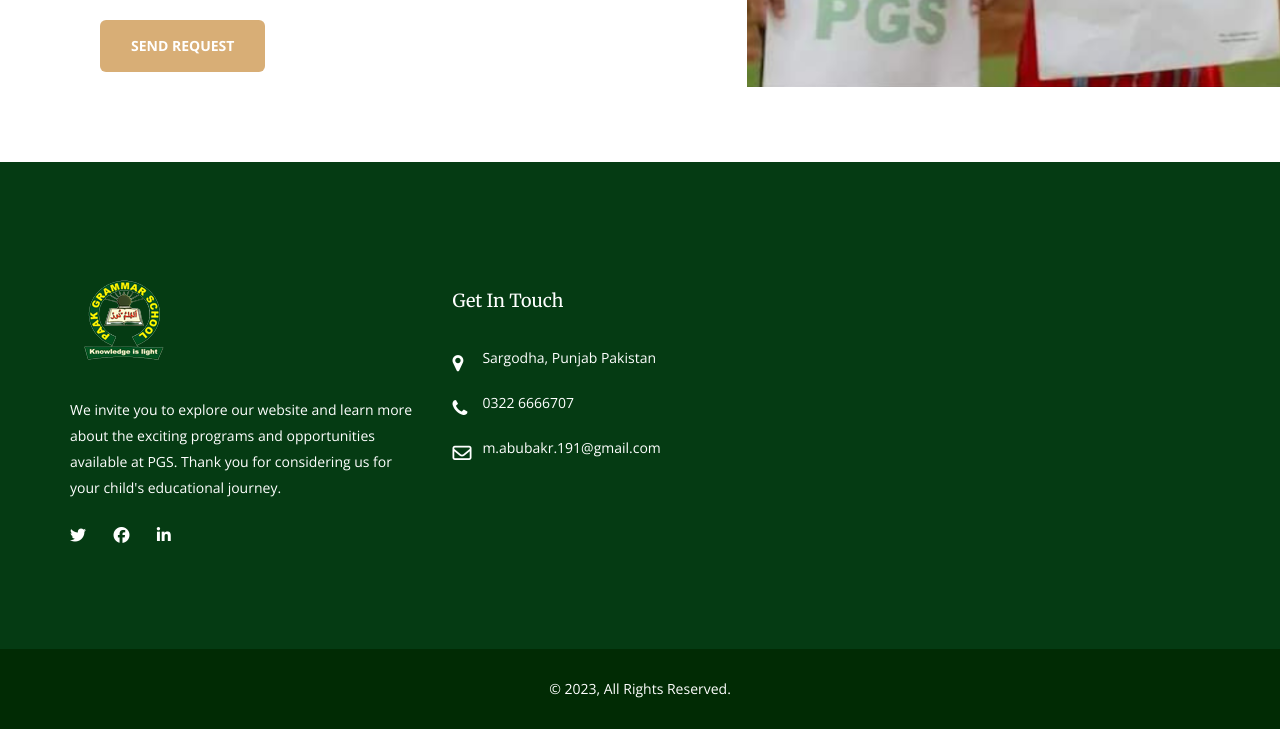
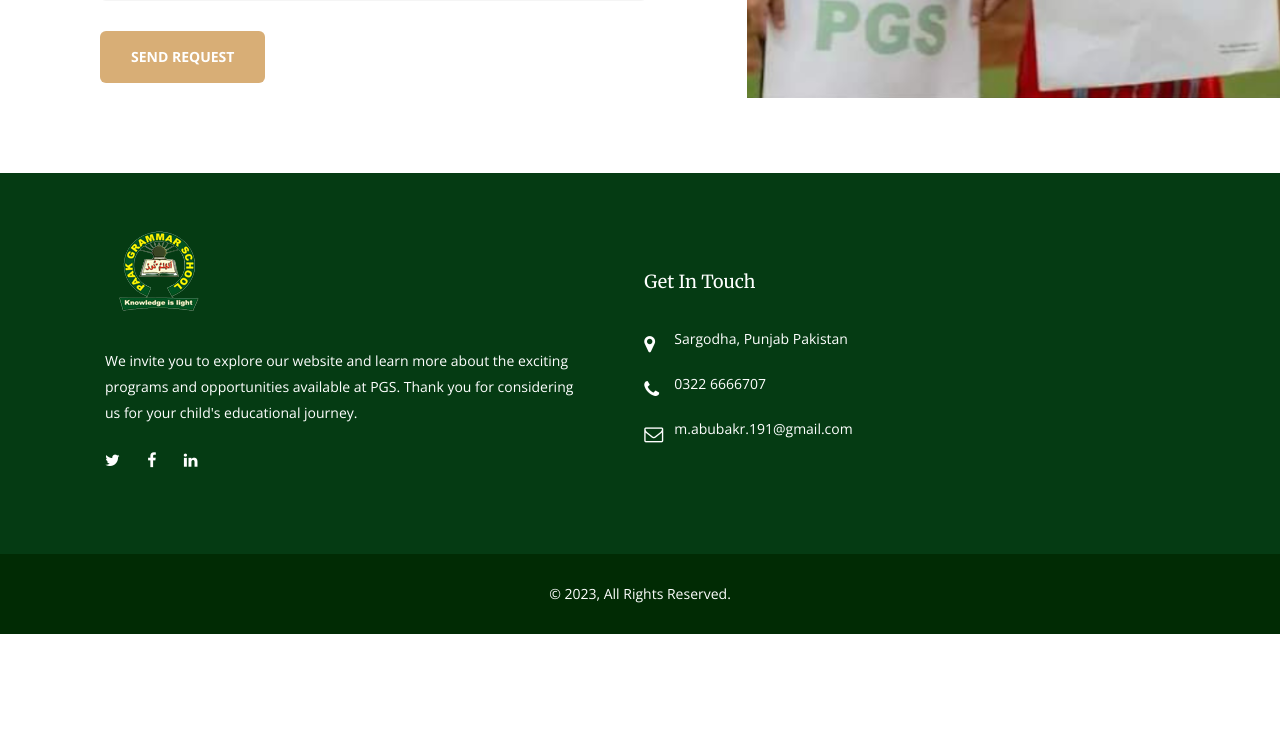
Before and after one commit to Sheharyar123/PGS, a Django app: page / in a window 1280 px wide. Shown: the part 5308-6037 px from the top of the page. After the commit the page ends 5942 px from the top, so only its background shows below. Run offline with Django 4.2, Linux system fonts and the light colour scheme; parts of the project's set-up code (start-up, migrations or seed data) failed here and were passed over; some libraries are stand-ins or nearby versions; some web fonts are replaced.

Commit message:
deploy and fix footer

```diff
--- a/static/css/style.css
+++ b/static/css/style.css
@@ -2357,8 +2357,8 @@ section {
 }
 /* Footer Widgets */
 .footer-widget {
-  padding-top: 110px;
-  padding-bottom: 100px;
+  padding-top: 50px;
+  padding-bottom: 80px;
 }
 .footer-widget .footer--widget-title h5 {
   color: #ffffff;
@@ -3737,3 +3737,7 @@ textarea.form-control {
     padding: 10px 20px;
   }
 }
+
+.container {
+  max-width: 1100px !important;
+}
--- a/templates/_base.html
+++ b/templates/_base.html
@@ -15,10 +15,17 @@
       content="Multi-purpose Business html5 landing page"
     />
     <link href="{% static 'images/pgslogo.png' %}" rel="icon" />
-    <link
+    {% comment %} <link
       rel="stylesheet"
       href="https://kit.fontawesome.com/b8b9294df7.css"
       crossorigin="anonymous"
+    /> {% endcomment %}
+    <link
+      rel="stylesheet"
+      href="https://cdnjs.cloudflare.com/ajax/libs/font-awesome/6.3.0/css/all.min.css"
+      integrity="sha512-SzlrxWUlpfuzQ+pcUCosxcglQRNAq/DZjVsC0lE40xsADsfeQoEypE+enwcOiGjk/bSuGGKHEyjSoQ1zVisanQ=="
+      crossorigin="anonymous"
+      referrerpolicy="no-referrer"
     />
     <link
       href="http://fonts.googleapis.com/css?family=Open+Sans:300,300i,400,400i,600,600i,700,700i%7CMerriweather:300,300i,400,400i,700,700i,900,900i"
--- a/templates/_footer.html
+++ b/templates/_footer.html
@@ -4,8 +4,8 @@
     ============================================= -->
   <div class="footer-widget">
     <div class="container">
-      <div class="row" style="padding-right: 2%">
-        <div class="col-xs-12 col-sm-6 col-md-4 footer--widget-about">
+      <div class="row d-flex justify-content-between" style="padding-right: 2%">
+        <div class="col-xs-12 col-sm-6 col-md-6 footer--widget-about pr-50">
           <div class="footer--widget-content">
             <img class="mb-20" src="{% static 'images/minilogo.png' %}" alt="logo" />
             <p>
@@ -29,9 +29,9 @@
         </div>
 
 
-        <div class="col-xs-12 col-sm-6 col-md-4 footer--widget-contact">
+        <div class="col-xs-12 col-sm-6 col-md-6 footer--widget-contact">
           <div class="footer--widget-title">
-            <h5>Get In Touch</h5>
+            <h5 class="mt-50">Get In Touch</h5>
           </div>
           <div class="footer--widget-content">
             <ul class="list-unstyled mb-0">
```
Also changed, not shown: pgs_main/settings.py (+13 -1 lines), 2 other files.
